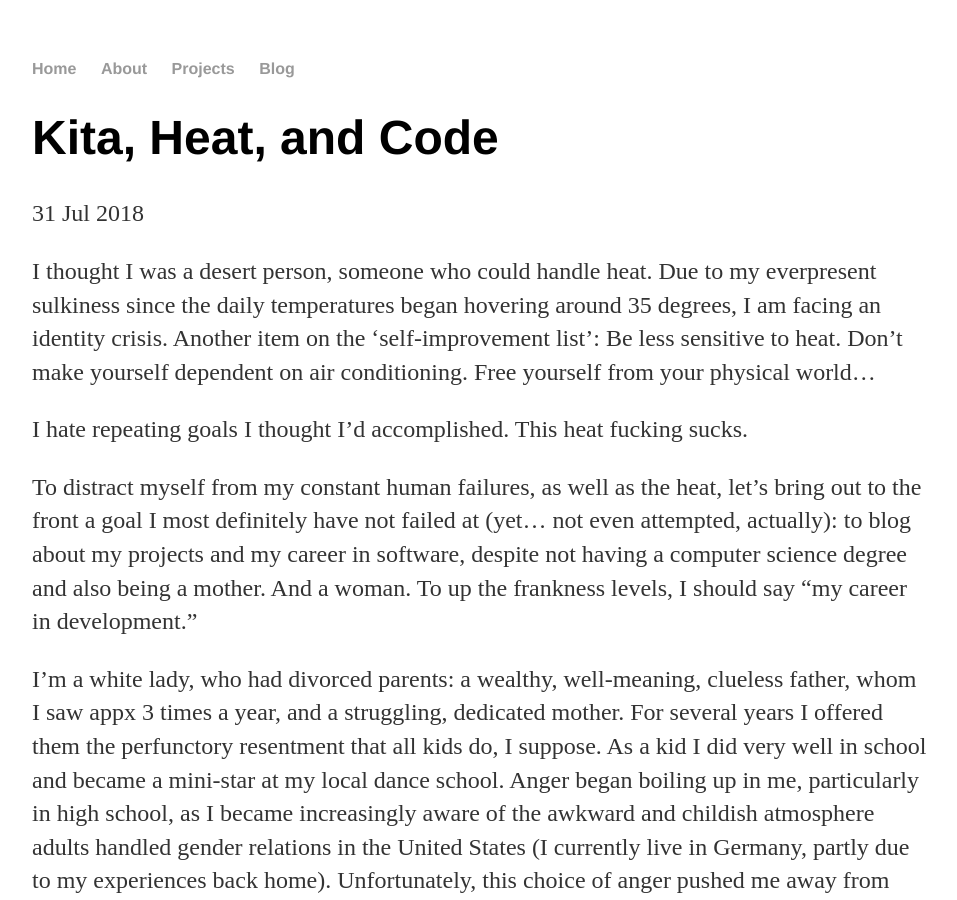
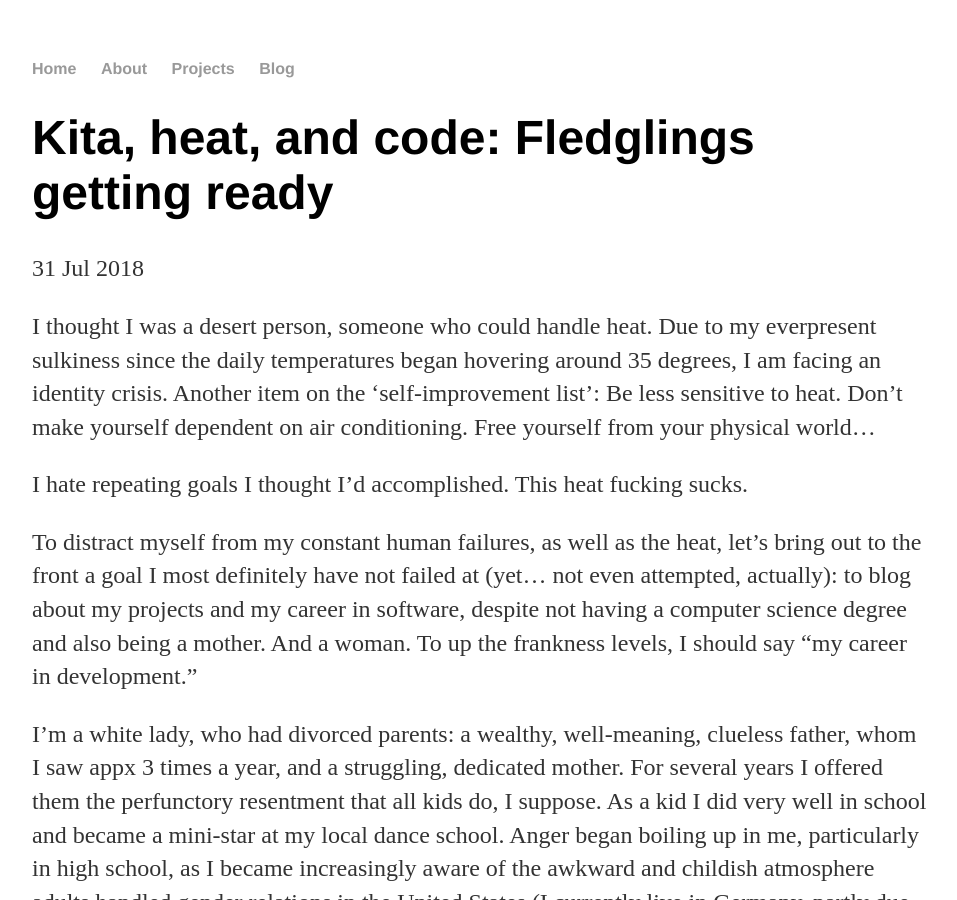
Before and after one commit to a-n-rose/a-n-rose.github.io, a Jekyll site: the page built from _posts/2018-07-31-kita-heat-code.md, in a window 1280 px wide and 900 px high. Shown: the whole window, without its empty margins (160-1117 px from the left). Built offline with Jekyll 4.4.1, drawn with Linux system fonts in a browser that asks for light colours.

Commit message:
Update 2018-07-31-kita-heat-code.md

```diff
--- a/_posts/2018-07-31-kita-heat-code.md
+++ b/_posts/2018-07-31-kita-heat-code.md
@@ -1,6 +1,6 @@
 ---
 layout: post
-title: "Kita, Heat, and Code"
+title: "Kita, heat, and code: Fledglings getting ready"
 date: 2018-07-31
 ---
 
```
